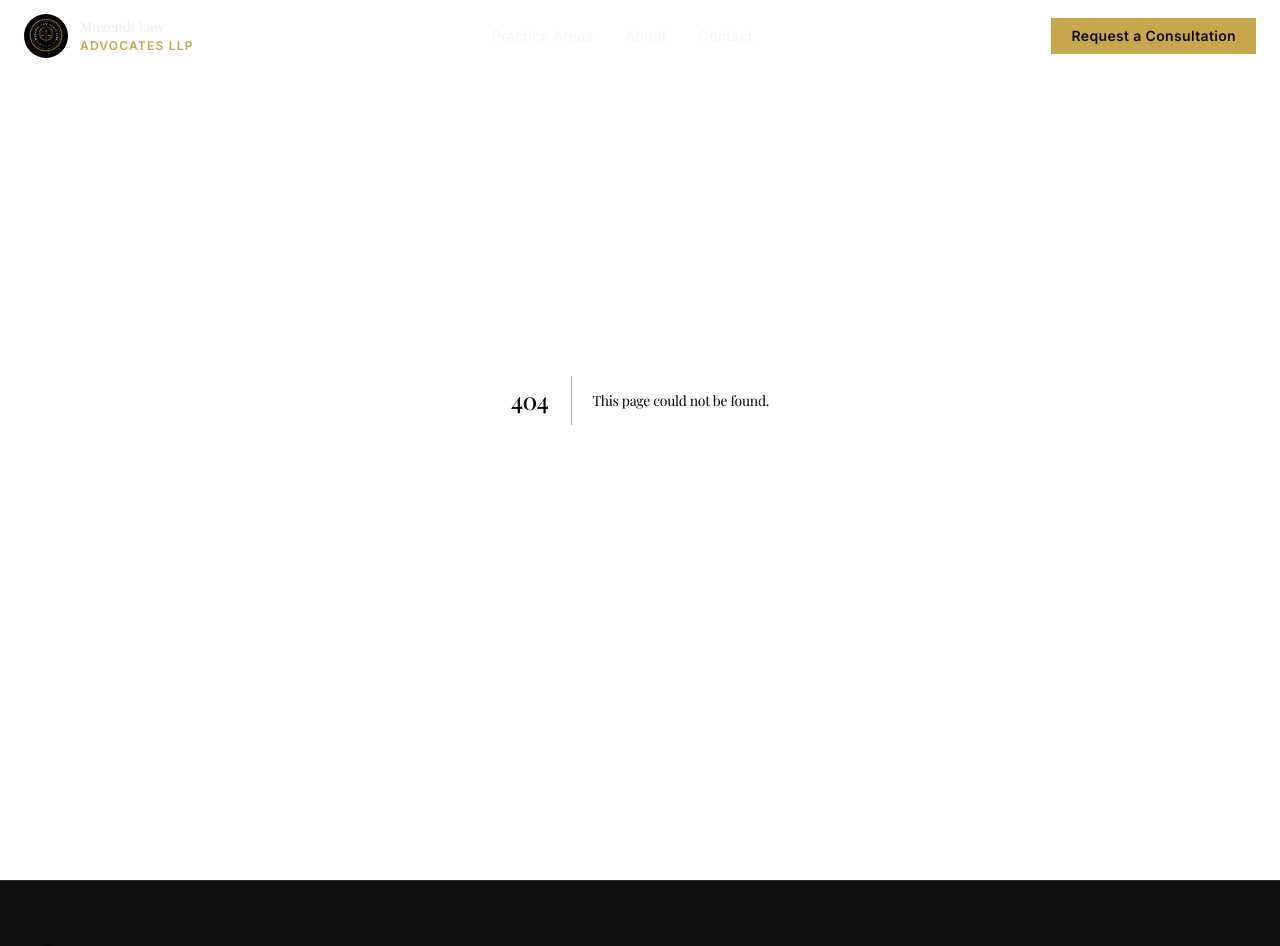
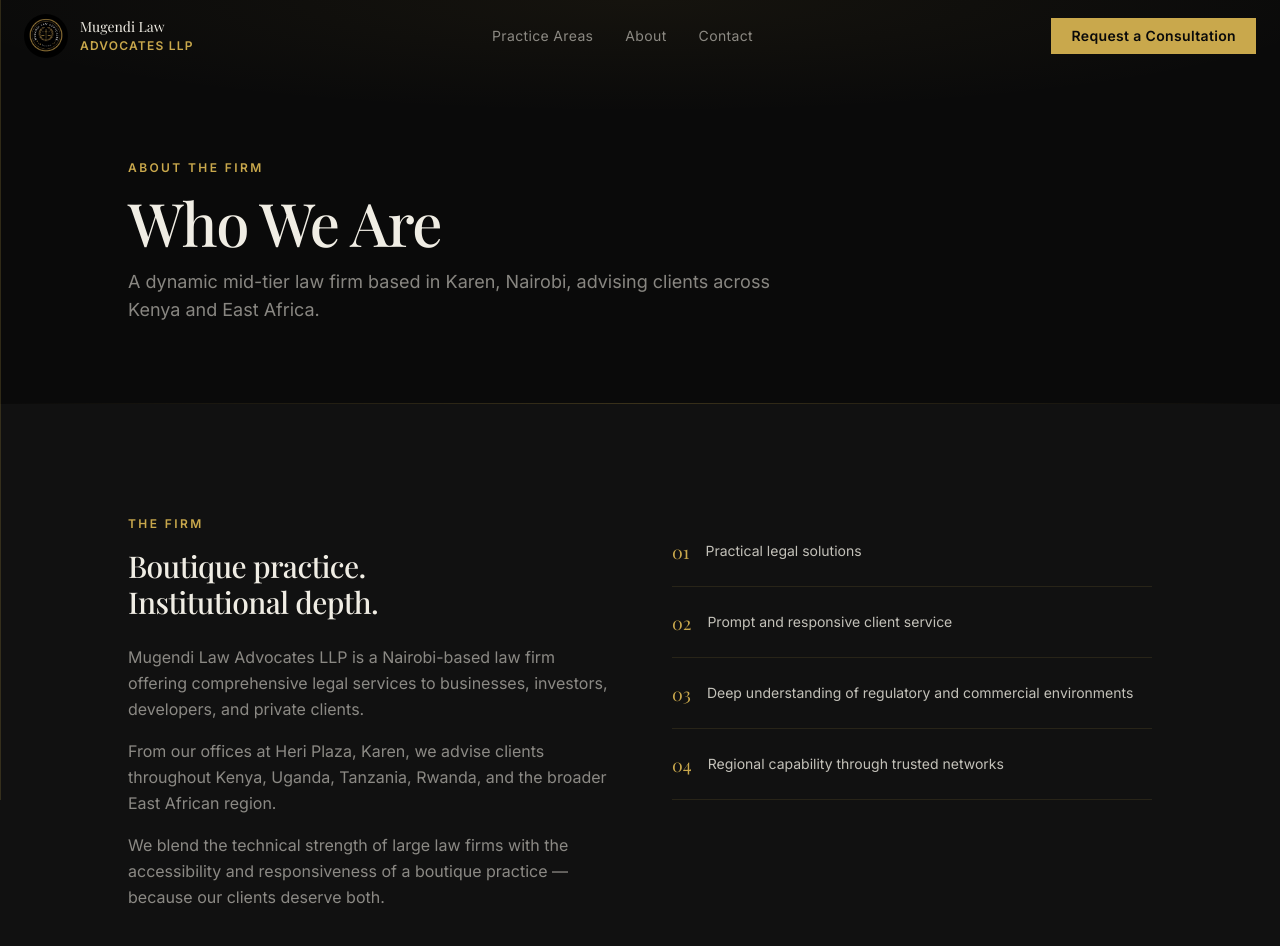
Before and after one commit to nyangoto/mugendilaw.co.ke, a Next.js app: page /about in a window 1280 px wide. Before the commit this address had no page. Shown: the top 946 px of the page. Built offline with nearby package versions, Linux system fonts and the light colour scheme.

Commit message:
feat: add About page and Practice Areas overview + dynamic slug pages

```diff
--- /dev/null
+++ b/src/app/about/page.tsx
@@ -0,0 +1,82 @@
+import type { Metadata } from "next";
+import { PageHero } from "@/components/ui/PageHero";
+import { MissionVision } from "@/components/about/MissionVision";
+import { ValuesGrid } from "@/components/about/ValuesGrid";
+import { ContactCTA } from "@/components/home/ContactCTA";
+import { AnimatedSection } from "@/components/ui/AnimatedSection";
+import { SectionLabel } from "@/components/ui/SectionLabel";
+
+export const metadata: Metadata = {
+  title: "About",
+  description:
+    "Mugendi Law Advocates LLP is a Nairobi-based law firm blending technical legal strength with the accessibility of a boutique practice. Karen, Nairobi.",
+  alternates: { canonical: "https://mugendilaw.co.ke/about" },
+};
+
+export default function AboutPage() {
+  return (
+    <>
+      <PageHero
+        label="About the Firm"
+        title="Who We Are"
+        subtitle="A dynamic mid-tier law firm based in Karen, Nairobi, advising clients across Kenya and East Africa."
+      />
+
+      {/* Who We Are */}
+      <section className="section-padding px-6 bg-surface">
+        <div className="max-w-5xl mx-auto">
+          <div className="grid grid-cols-1 lg:grid-cols-2 gap-16 items-start">
+            <AnimatedSection>
+              <SectionLabel>The Firm</SectionLabel>
+              <h2 className="font-heading text-3xl text-foreground mb-6">
+                Boutique practice.<br />Institutional depth.
+              </h2>
+              <div className="space-y-4 text-muted-foreground leading-relaxed">
+                <p>
+                  Mugendi Law Advocates LLP is a Nairobi-based law firm offering
+                  comprehensive legal services to businesses, investors, developers,
+                  and private clients.
+                </p>
+                <p>
+                  From our offices at Heri Plaza, Karen, we advise clients throughout
+                  Kenya, Uganda, Tanzania, Rwanda, and the broader East African region.
+                </p>
+                <p>
+                  We blend the technical strength of large law firms with the
+                  accessibility and responsiveness of a boutique practice — because
+                  our clients deserve both.
+                </p>
+              </div>
+            </AnimatedSection>
+
+            <AnimatedSection delay={0.15}>
+              <div className="space-y-0">
+                {[
+                  "Practical legal solutions",
+                  "Prompt and responsive client service",
+                  "Deep understanding of regulatory and commercial environments",
+                  "Regional capability through trusted networks",
+                ].map((item, i) => (
+                  <div
+                    key={i}
+                    className="flex items-start gap-4 py-5 border-b"
+                    style={{ borderColor: "rgba(201,168,76,0.12)" }}
+                  >
+                    <span className="text-gold font-heading text-lg mt-0.5">
+                      {String(i + 1).padStart(2, "0")}
+                    </span>
+                    <p className="text-sm text-foreground/80 leading-relaxed pt-1">{item}</p>
+                  </div>
+                ))}
+              </div>
+            </AnimatedSection>
+          </div>
+        </div>
+      </section>
+
+      <MissionVision />
+      <ValuesGrid />
+      <ContactCTA />
+    </>
+  );
+}
--- /dev/null
+++ b/src/app/practice-areas/[slug]/page.tsx
@@ -0,0 +1,90 @@
+import type { Metadata } from "next";
+import { notFound } from "next/navigation";
+import Link from "next/link";
+import { ArrowLeft } from "lucide-react";
+import { PageHero } from "@/components/ui/PageHero";
+import { ServiceList } from "@/components/practice/ServiceList";
+import { ContactCTA } from "@/components/home/ContactCTA";
+import { AnimatedSection } from "@/components/ui/AnimatedSection";
+import { GoldDivider } from "@/components/ui/GoldDivider";
+import { getPracticeArea, getAllSlugs } from "@/lib/practice-areas";
+
+interface Props {
+  params: Promise<{ slug: string }>;
+}
+
+export async function generateStaticParams() {
+  return getAllSlugs().map((slug) => ({ slug }));
+}
+
+export async function generateMetadata({ params }: Props): Promise<Metadata> {
+  const { slug } = await params;
+  const area = getPracticeArea(slug);
+  if (!area) return {};
+  return {
+    title: area.metaTitle,
+    description: area.metaDescription,
+    alternates: { canonical: `https://mugendilaw.co.ke/practice-areas/${slug}` },
+  };
+}
+
+export default async function PracticeAreaPage({ params }: Props) {
+  const { slug } = await params;
+  const area = getPracticeArea(slug);
+  if (!area) notFound();
+
+  return (
+    <>
+      <PageHero label="Practice Area" title={area.title} />
+
+      <section className="section-padding px-6 bg-surface">
+        <div className="max-w-5xl mx-auto">
+          {/* Back link */}
+          <Link
+            href="/practice-areas"
+            className="inline-flex items-center gap-2 text-xs font-sans text-muted-foreground hover:text-gold transition-colors mb-12 tracking-wide uppercase"
+          >
+            <ArrowLeft size={13} /> All Practice Areas
+          </Link>
+
+          {/* Overview */}
+          <AnimatedSection className="mb-12">
+            <p className="text-lg text-foreground/80 leading-relaxed max-w-2xl">
+              {area.overview}
+            </p>
+          </AnimatedSection>
+
+          <GoldDivider className="mb-12" />
+
+          {/* Services */}
+          <AnimatedSection className="mb-16">
+            <h2 className="font-heading text-2xl text-foreground mb-8">
+              Our Services
+            </h2>
+            <ServiceList services={area.services} />
+          </AnimatedSection>
+
+          <GoldDivider className="mb-12" />
+
+          {/* Why it matters */}
+          <AnimatedSection>
+            <div
+              className="p-8 border"
+              style={{
+                borderColor: "rgba(201,168,76,0.20)",
+                background: "rgba(201,168,76,0.04)",
+              }}
+            >
+              <p className="text-xs font-sans font-semibold tracking-[0.2em] uppercase text-gold mb-4">
+                Why It Matters
+              </p>
+              <p className="text-foreground/80 leading-relaxed">{area.whyItMatters}</p>
+            </div>
+          </AnimatedSection>
+        </div>
+      </section>
+
+      <ContactCTA />
+    </>
+  );
+}
--- /dev/null
+++ b/src/app/practice-areas/page.tsx
@@ -0,0 +1,35 @@
+import type { Metadata } from "next";
+import { PageHero } from "@/components/ui/PageHero";
+import { PracticeCard } from "@/components/practice/PracticeCard";
+import { ContactCTA } from "@/components/home/ContactCTA";
+import { practiceAreas } from "@/lib/practice-areas";
+
+export const metadata: Metadata = {
+  title: "Practice Areas",
+  description:
+    "Mugendi Law Advocates LLP advises on Tax Advisory, Immigration, Conveyancing, and Corporate & Commercial Law across Kenya and East Africa.",
+};
+
+export default function PracticeAreasPage() {
+  return (
+    <>
+      <PageHero
+        label="What We Do"
+        title="Our Practice Areas"
+        subtitle="Four specialist practices, one trusted partnership. We advise businesses, investors, and individuals across East Africa."
+      />
+
+      <section className="section-padding px-6 bg-surface">
+        <div className="max-w-7xl mx-auto">
+          <div className="grid grid-cols-1 sm:grid-cols-2 gap-6">
+            {practiceAreas.map((area) => (
+              <PracticeCard key={area.slug} area={area} />
+            ))}
+          </div>
+        </div>
+      </section>
+
+      <ContactCTA />
+    </>
+  );
+}
```
